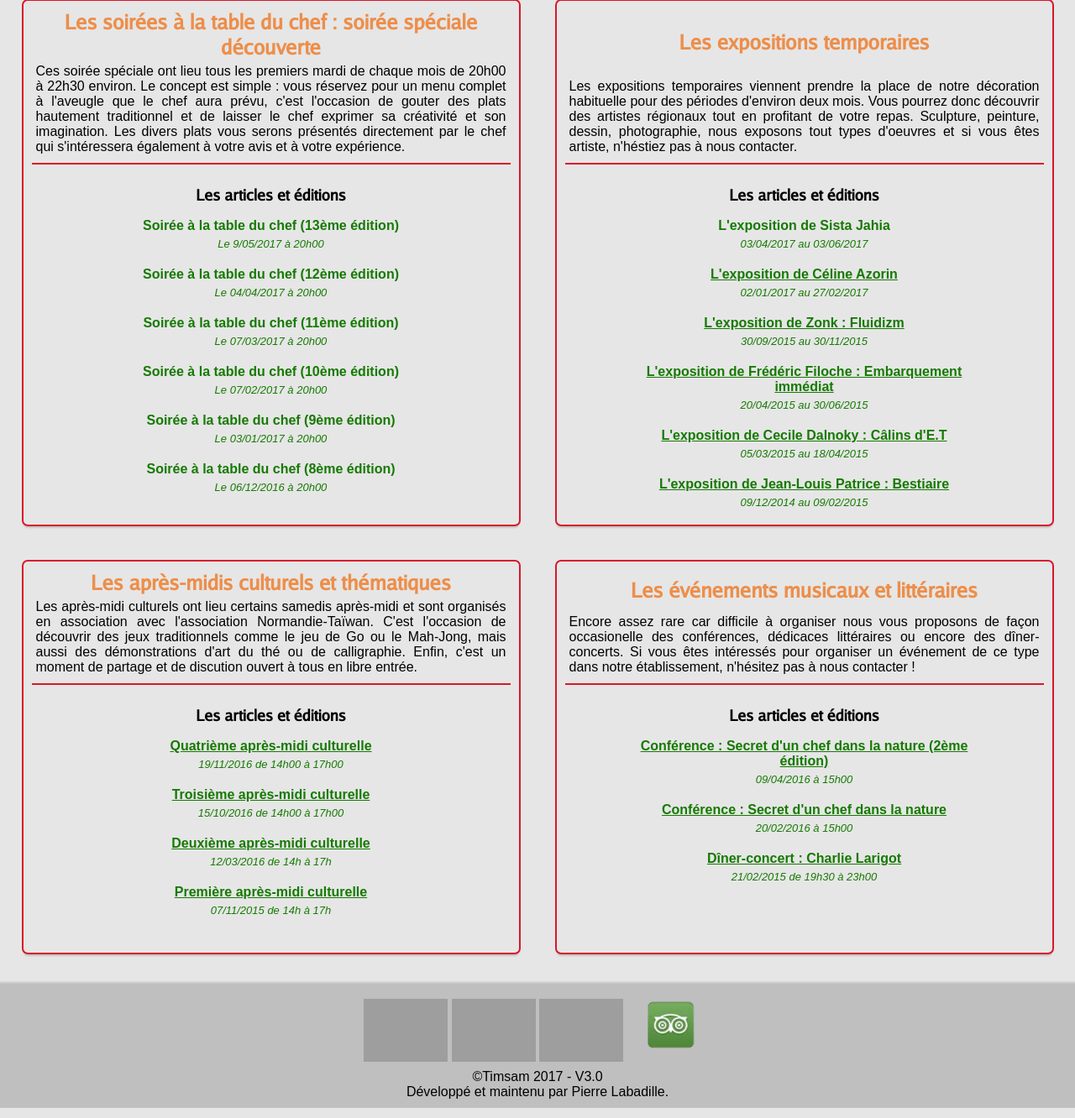
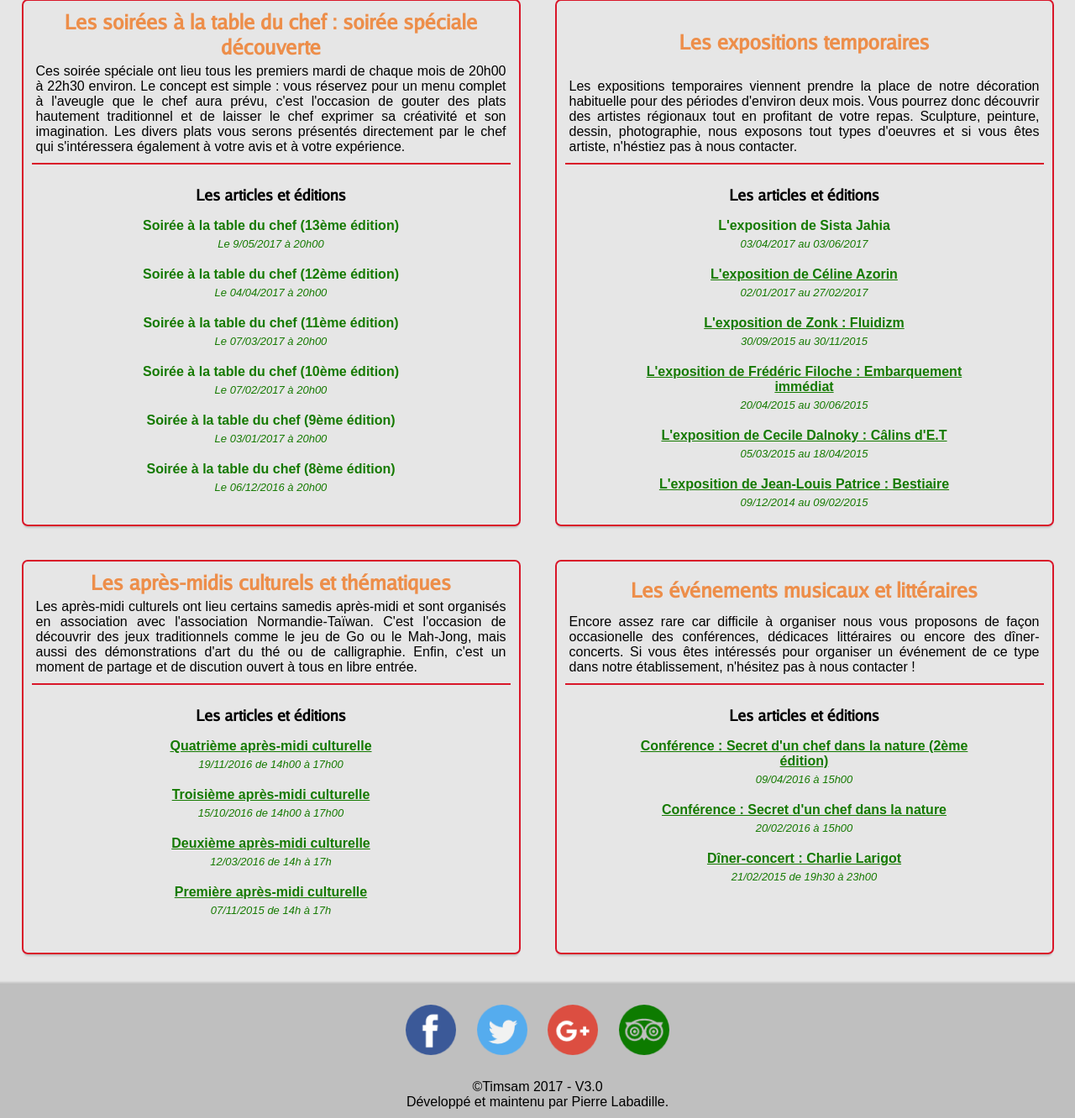
Before and after one commit to plabadille/le-timsam, a PHP site: page /evenement.php in a window 1280 px wide. Shown: the part 500-1832 px from the top of the page at 84% size. Run offline with PHP 8.4, Linux system fonts and the light colour scheme; grey boxes are pictures that could not be loaded.

Commit message:
update footer socials

```diff
--- a/css/footer.css
+++ b/css/footer.css
@@ -1,18 +1,19 @@
-#c-footer__legal{
+.c-footer__socials-link{
+    text-decoration: none;
 
 }
-.c-footer__legal-text{
-
+.c-footer__socials-icon{
+    display: inline-block;
+    margin: 20px 10px;
+    width: 60px;
+    height: 60px;
 }
-
-#c-footer__socials{
-
-}
-.c-footer__socials-link{
-    text-decoration: none;
-}
-.c-footer__socials-img{
-    width: 70px;
+@media all and (max-width: 600px) {
+    .c-footer__socials-icon{
+        margin: 10px 5px;
+        width: 50px;
+        height: 50px;
+    }
 }
 
 @media all and (max-width: 1280px) {
--- a/view/templates/footer.phtml
+++ b/view/templates/footer.phtml
@@ -1,16 +1,16 @@
 <footer id="c-base__footer">
     <div id="c-footer__socials">
     	<a class="c-footer__socials-link" href="https://www.facebook.com/restaurantletimsam" target="_blank">
-            <img class="c-footer__socials-img" src="./img/logo_reseau/fb.png" alt="Facebook">
+            <i class="c-footer__socials-icon icon-facebook"></i>
         </a>
     	<a class="c-footer__socials-link" href="https://twitter.com/Timsam_caen" target="_blank">
-            <img class="c-footer__socials-img" src="./img/logo_reseau/twitter.png" alt="Twitter">
+            <i class="c-footer__socials-icon icon-twitter"></i>
         </a>
     	<a class="c-footer__socials-link" href="https://plus.google.com/109702457777635317880/posts" target="_blank">
-            <img class="c-footer__socials-img" src="./img/logo_reseau/gplus.png" alt="Google+">
+            <i class="c-footer__socials-icon icon-google-plus"></i>
         </a>
     	<a class="c-footer__socials-link" href="http://www.tripadvisor.fr/Restaurant_Review-g187182-d6675003-Reviews-Tim_Sam-Caen_Calvados_Basse_Normandie_Normandy.html" target="_blank">
-            <img class="c-footer__socials-img" src="./img/logo_reseau/tripad.png" alt="TripAdvisor">
+            <i class="c-footer__socials-icon icon-tripadvisor"></i>
         </a>
     </div>
 
```
Also changed, not shown: img/picto/tripadvisor_icon.png.
